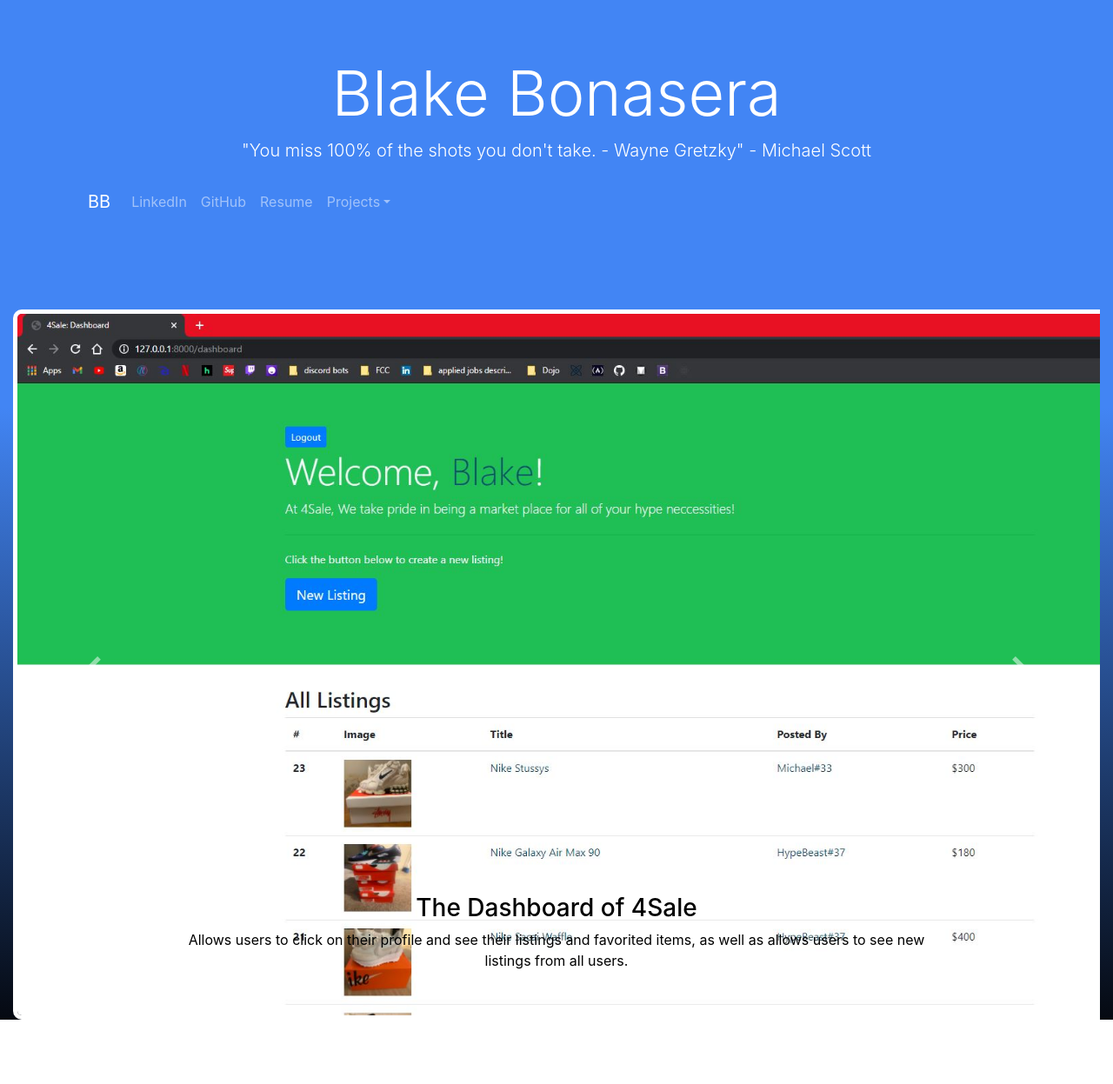
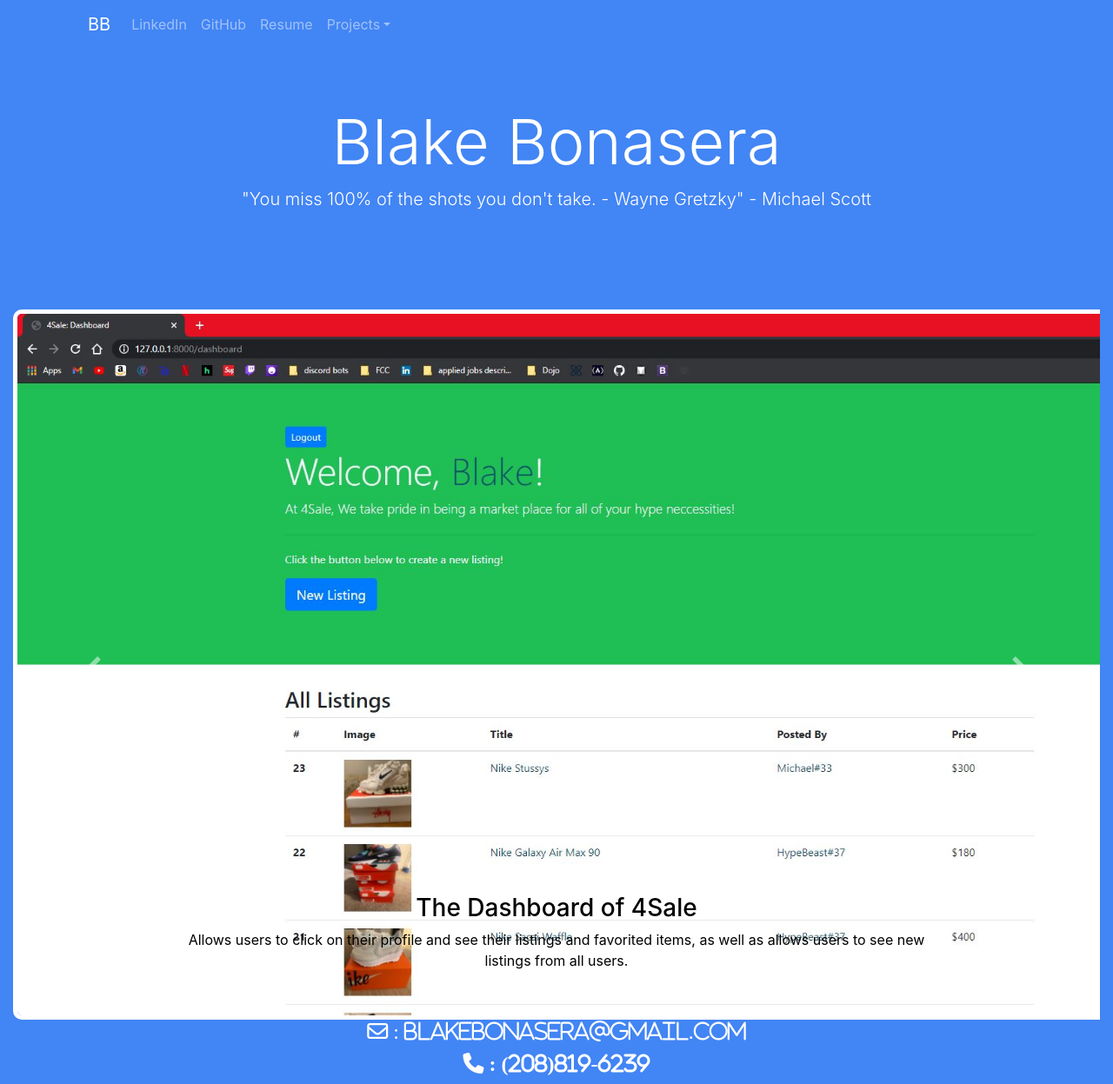
Before and after one commit to blakebonasera/blakebonasera.github.io, a React (Create React App) app: page /4sale in a window 1280 px wide. Shown: the whole page at 87% size. Before the commit the page ends 1173 px from the top, so only its background shows below. Built offline with nearby package versions, Linux system fonts and the light colour scheme.

Commit message:
Nav styling

```diff
--- a/package.json
+++ b/package.json
@@ -13,6 +13,7 @@
     "react": "^17.0.1",
     "react-bootstrap": "^1.5.0",
     "react-dom": "^17.0.1",
+    "react-mailto": "^0.4.0",
     "react-scripts": "4.0.2",
     "reactstrap": "^8.9.0",
     "web-vitals": "^1.0.1"
--- a/public/index.html
+++ b/public/index.html
@@ -24,6 +24,7 @@
       work correctly both with client-side routing and a non-root public URL.
       Learn how to configure a non-root public URL by running `npm run build`.
     -->
+    <script src="https://kit.fontawesome.com/087e11b3d7.js" crossorigin="anonymous"></script>
     <title>React App</title>
   </head>
   <body>
--- a/src/App.css
+++ b/src/App.css
@@ -1,17 +1,24 @@
 .App {
-  text-align: center;
-  background: rgb(5,9,17);
-  background: linear-gradient(0deg, rgba(5,9,17,1) 0%, rgba(66,133,244,1) 60%);
+    text-align: center;
+    background: rgba(66, 133, 244, 1);
 }
 
-.menu{
-  background-color: rgba(66,133,244,1);
+.menu {
+    background-color: rgba(66, 133, 244, 1);
 }
 
-.card{
-  background-color: "#ffffcc"
+.card {
+    background-color: "#ffffcc";
 }
 
 .black-text {
-  color: black;
+    color: black;
 }
+
+.white-text {
+    color: white;
+}
+
+.footer {
+    justify-content: space-between;
+}
--- a/src/App.js
+++ b/src/App.js
@@ -3,19 +3,23 @@
 import AboutMe from "./views/AboutMe";
 import Resume from "./views/Resume";
 import Sale from './views/4sale';
+import Navigation from './components/NavBar';
+import Footer from './views/Footer';
 import { Router } from "@reach/router";
 import "./App.css";
 
 function App() {
     return (
         <div className="App">
+            <Navigation />
             <Jumbo />
             <Router>
                 <AboutMe path="/" />
                 <Resume path="/resume" />
-                {/* <Apartment path="/ac" /> */}
+                {/* <Apartment path="/apt" /> */}
                 <Sale path="/4sale" />
             </Router>
+            <Footer />
         </div>
     );
 }
--- a/src/components/AboutCarousel.js
+++ b/src/components/AboutCarousel.js
@@ -10,9 +10,9 @@
             <Carousel>
                 <Carousel.Item>
                     <img
-                        className=" w-100"
                         style={{
-                            height: "auto",
+                            height: "1000px",
+                            width: "auto",
                             border: "5px white solid",
                             borderRadius: "10px",
                         }}
@@ -24,9 +24,9 @@
                 </Carousel.Item>
                 <Carousel.Item>
                     <img
-                        className="w-100"
                         style={{
-                            height: "auto",
+                            height: "1000px",
+                            width: "auto",
                             border: "5px white solid",
                             borderRadius: "10px",
                         }}
@@ -38,9 +38,9 @@
                 </Carousel.Item>
                 <Carousel.Item>
                     <img
-                        className=" w-100"
                         style={{
-                            height: "auto",
+                            height: "1000px",
+                            width: "auto",
                             border: "5px white solid",
                             borderRadius: "10px",
                         }}
--- a/src/components/NavBar.js
+++ b/src/components/NavBar.js
@@ -26,11 +26,11 @@
     return (
         <Container>
             <Row>
-                <Col sm="12" md={{ size: 6, offset: 0 }}>
-                    <Navbar fluid color="mute" dark expand="md">
+                <Col sm="12" md={{ size: 12, offset: 0 }}>
+                    <Navbar fluid fixed='' color="mute" dark expand="md">
                         <NavbarBrand href="/">BB</NavbarBrand>
                         <NavbarToggler onClick={toggle} />
-                        <Collapse isOpen={isOpen} navbar>
+                        <Collapse isOpen={isOpen} light navbar>
                             <Nav className="mr-auto" navbar>
                                 <NavItem>
                                     <NavLink href="https://www.linkedin.com/in/blakebonasera/">
@@ -51,10 +51,11 @@
                                     </DropdownToggle>
                                     <DropdownMenu right>
                                         <DropdownItem>
-                                            <Link to="/4sale">4 Sale</Link>
+                                            <Link className="btn" to="/4sale">4 Sale
+                                            </Link>
                                         </DropdownItem>
                                         <DropdownItem>
-                                            <Link to="/apt">
+                                            <Link className='btn' to="/apt">
                                                 Apartment Connect
                                             </Link>
                                         </DropdownItem>
--- a/src/views/AboutMe.js
+++ b/src/views/AboutMe.js
@@ -1,61 +1,50 @@
 import React from "react";
-import {
-    Card,
-    CardText,
-    CardBody,
-    CardTitle,
-    Container,
-    Row,
-    Col,
-} from "reactstrap";
+import { CardTitle, Container, Row, Col } from "reactstrap";
 import AboutCarousel from "../components/AboutCarousel";
-// import Me from "../me.jpeg";
-// import Nala from "../Nala.jpg";
-// import Cda from "../Cda.jpg";
-
+import "../App.css";
 const AboutMe = (props) => {
     return (
         <Container>
-            <AboutCarousel />
-            <Card>
-                <CardBody>
-                    <CardTitle tag="h3">About Me</CardTitle>
-                </CardBody>
-                <Container>
             <Row>
                 <Col sm="12" md={{ size: 12, offset: 0 }}>
-                            <CardBody>
-                                <CardText
-                                    style={{
-                                        border: "3px black solid",
-                                        borderRadius: "5px",
-                                    }}
-                                >
-                                    <strong>
-                                        Passionate full stack developer with a
-                                        robust background in customer service
-                                        and relationship management. <br />
-                                        I love nothing more than finding
-                                        elegant, efficient and functional
-                                        solutions to complex technical problems.
+                    <h3 className="white-text">About Me</h3>
+                </Col>
+            </Row>
+
+            <Row>
+                <Col sm="12" md={{ size: 12, offset: 0 }}>
+                    <h6 className="white-text">
+                        Passionate full stack developer with a robust background
+                        in customer service and relationship management. <br />
+                        I love nothing more than finding elegant, efficient and
+                        functional solutions to complex technical problems.
+                        <br />I am quick to learn and love building out my
+                        existing skill set by picking up new technologies.{" "}
                         <br />
-                                        I am quick to learn and love building
-                                        out my existing skill set by picking up
-                                        new technologies. <br />
-                                        When I’m not coding on a super cool
-                                        project, you’ll find me immersed in my
-                                        passions for the auto industry, gaming
+                        When I’m not coding on a super cool project, you’ll find
+                        me immersed in my passions for the auto industry, gaming
                         and comedy. <br />
-                                        I’m currently looking for an opportunity
-                                        to join a mission-driven team in a
-                                        dynamic, fast-paced setting.
-                                    </strong>
-                                </CardText>
-                            </CardBody>
+                        I’m currently looking for an opportunity to join a
+                        mission-driven team in a dynamic, fast-paced setting.
+                    </h6>
+                </Col>
+            </Row>
+
+            <Container mute>
+                <Row>
+                    <Col xs="12">
+                        <br />
                     </Col>
                 </Row>
             </Container>
-            </Card>
+            <AboutCarousel />
+            <Container mute>
+                <Row>
+                    <Col xs="12">
+                        <br />
+                    </Col>
+                </Row>
+            </Container>
         </Container>
     );
 };
--- a/src/views/Footer.js
+++ b/src/views/Footer.js
@@ -1,15 +1,28 @@
 import React from "react";
-import { Card, Button, CardTitle, CardText, Row, Col } from "reactstrap";
+import "../App.css";
+import { Container, Row, Col } from "reactstrap";
 
 const Footer = (props) => {
     return (
-        <Row>
-            <Col mute sm="12" md={{ size: 6, offset: 3}}>
-                <Card mute>
-                    <h3></h3>
-                </Card>
-            </Col>
-        </Row>
+        <Container fixed="bottom" mute>
+            <Row fluid mute>
+                <Col xs="12">
+                    <h4>
+                        <i className="fa fa-envelope-o footer  white-text">
+                            {" "}
+                            : blakebonasera@gmail.com
+                        </i>
+                    </h4>
+
+                    <h4>
+                        <i class="fas fa-phone footer white-text">
+                            {" "}
+                            : (208)819-6239
+                        </i>
+                    </h4>
+                </Col>
+            </Row>
+        </Container>
     );
 };
 
--- a/src/views/Jumbotron.js
+++ b/src/views/Jumbotron.js
@@ -1,6 +1,5 @@
 import React from "react";
 import "../App.css";
-import Navigation from "../components/NavBar";
 import { Jumbotron, Container } from "reactstrap";
 
 const Jumbo = (props) => {
@@ -8,14 +7,11 @@
         <div>
             <Jumbotron mute style={{ background: "#4285f4" }} fluid>
                 <Container fluid>
-                    <h1 className="display-3 text-white">Blake Bonasera</h1>
-                    <p className="lead text-white">
+                    <h1 className="display-3 white-text">Blake Bonasera</h1>
+                    <p className="lead white-text">
                         "You miss 100% of the shots you don't take. - Wayne
                         Gretzky" - Michael Scott
                     </p>
-                    <div className="Nav">
-                        <Navigation />
-                    </div>
                 </Container>
             </Jumbotron>
         </div>
--- a/src/views/Resume.js
+++ b/src/views/Resume.js
@@ -22,7 +22,8 @@
                     <CardImg
                         top
                         style={{
-                            width: "100%",
+                            height: "100%",
+                            width: 'auto',
                             border: "5px black solid",
                             borderRadius: "5px",
                             margin: "0px auto",
```
Also changed, not shown: 1 other file (tests, documents, lock files or other folders). Lines whose indentation alone changed are shown as unchanged.
